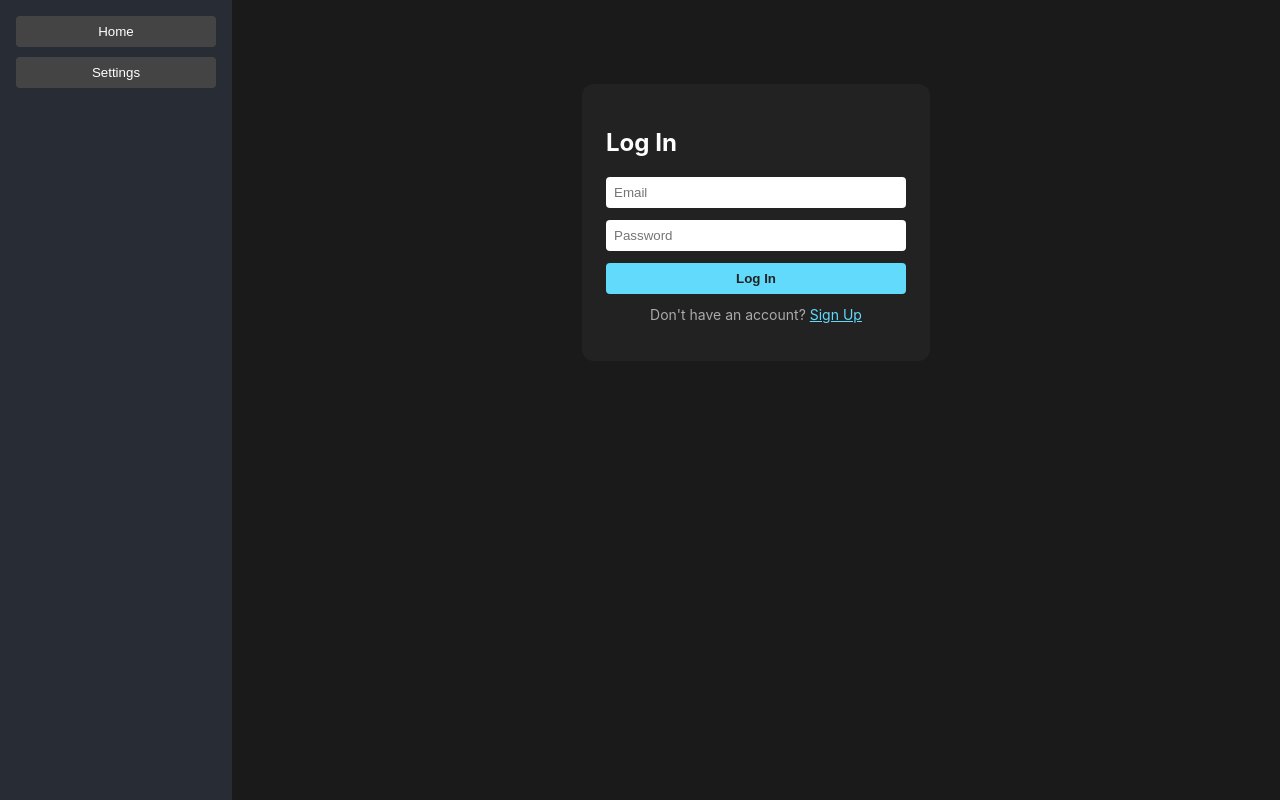
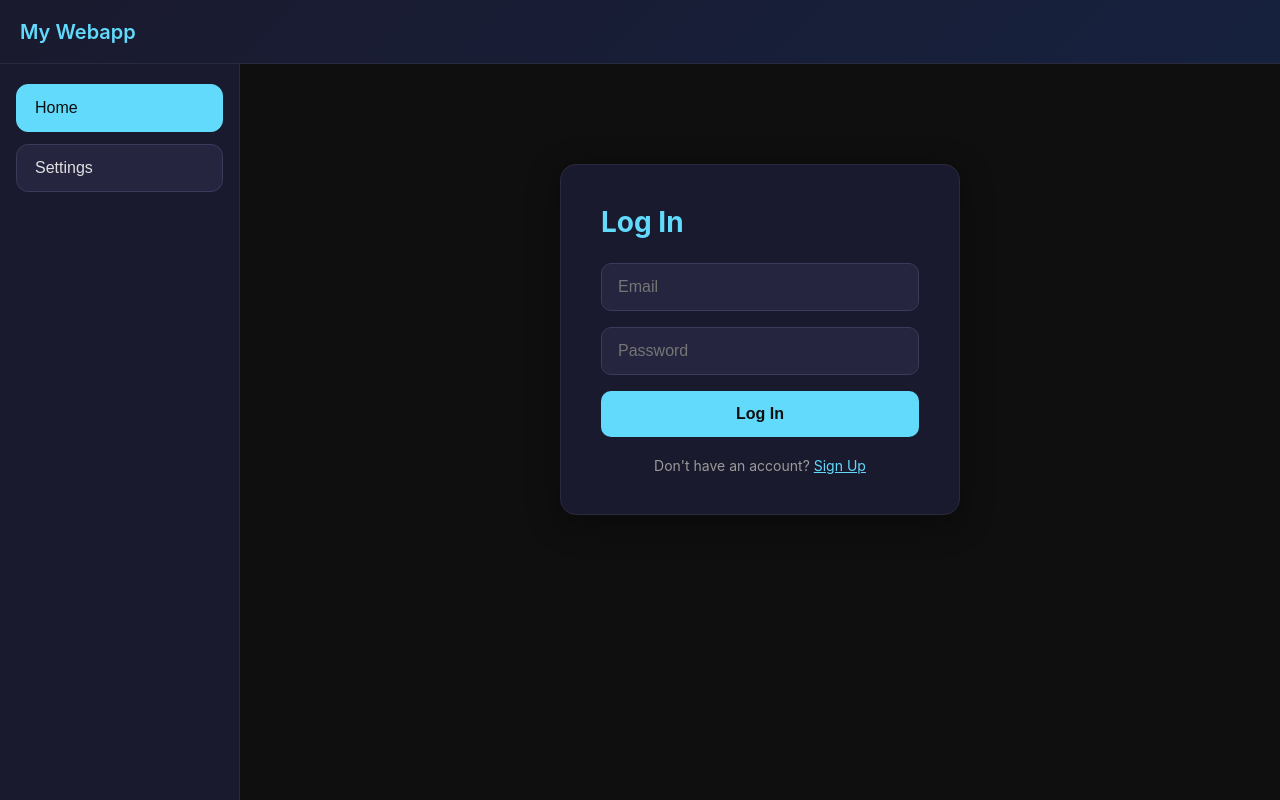
Before and after one commit to Closehunter/my-webapp, a React (Create React App) app: page / in a window 1280 px wide. Built offline with nearby package versions, Linux system fonts and the light colour scheme; no server answers.

Commit message:
Add mobile responsive design

```diff
--- a/src/App.css
+++ b/src/App.css
@@ -1,208 +1,404 @@
-.container {
-  display: flex;
-  min-height: 100vh;
-  flex-direction: row;
-  position: relative;
+* {
+  margin: 0;
+  padding: 0;
+  box-sizing: border-box;
 }
 
-.hamburger {
-  display: none;
-  position: fixed;
-  top: 16px;
-  left: 16px;
-  z-index: 1001;
-  background: #282c34;
-  color: #fff;
-  border: none;
-  font-size: 28px;
-  padding: 8px 16px;
-  cursor: pointer;
-  border-radius: 4px;
+body {
+  font-family: -apple-system, BlinkMacSystemFont, 'Segoe UI', 'Roboto', 'Oxygen', 'Ubuntu', 'Cantarell', sans-serif;
+  background: #0f0f0f;
+  color: #e0e0e0;
 }
 
-.sidebar {
-  width: 200px;
-  background: #282c34;
+.app-root {
+  display: grid;
+  grid-template-areas:
+    "appbar appbar"
+    "sidebar content";
+  grid-template-columns: 240px 1fr;
+  grid-template-rows: 64px 1fr;
+  min-height: 100vh;
+}
+
+/* App Bar */
+.app-bar {
+  grid-area: appbar;
+  background: linear-gradient(135deg, #1a1a2e 0%, #16213e 100%);
+  border-bottom: 1px solid #2a2a3e;
+  display: flex;
+  align-items: center;
+  padding: 0 20px;
+  gap: 16px;
+}
+
+.menu-button {
+  display: none;
+  flex-direction: column;
+  gap: 4px;
+  background: transparent;
+  border: none;
+  cursor: pointer;
+  padding: 8px;
+}
+
+.menu-button span {
+  width: 24px;
+  height: 3px;
+  background: #61dafb;
+  border-radius: 2px;
+}
+
+.app-title {
+  font-size: 20px;
+  font-weight: 600;
+  color: #61dafb;
+}
+
+.user-avatar {
+  margin-left: auto;
+  width: 40px;
+  height: 40px;
+  border-radius: 50%;
+  background: linear-gradient(135deg, #667eea 0%, #764ba2 100%);
+  display: flex;
+  align-items: center;
+  justify-content: center;
+  font-weight: 700;
   color: #fff;
-  padding: 16px;
+}
+
+/* Desktop Sidebar */
+.sidebar-desktop {
+  grid-area: sidebar;
+  background: #1a1a2e;
+  border-right: 1px solid #2a2a3e;
+  padding: 20px 16px;
   display: flex;
   flex-direction: column;
-  position: relative;
+  gap: 12px;
 }
 
-.sidebar button {
-  margin-bottom: 10px;
-  padding: 8px;
-  background: #444;
-  color: #fff;
-  border: none;
+.nav-btn {
+  background: #252540;
+  border: 1px solid #3a3a5a;
+  color: #e0e0e0;
+  padding: 14px 18px;
+  border-radius: 12px;
   cursor: pointer;
-  border-radius: 4px;
+  font-size: 16px;
+  text-align: left;
+  transition: all 0.2s;
+}
+
+.nav-btn:hover {
+  background: #2f2f4a;
+  transform: translateY(-2px);
+}
+
+.nav-btn.active {
+  background: #61dafb;
+  color: #0f0f0f;
+  border-color: #61dafb;
 }
 
 .logout-btn {
-  position: absolute;
-  left: 16px;
-  bottom: 16px;
-  width: calc(100% - 32px);
-  background: #e84118;
-  color: #fff;
-  font-weight: bold;
-  border-radius: 4px;
-  border: none;
-  padding: 8px;
-  cursor: pointer;
+  margin-top: auto;
+  background: #e84118 !important;
+  border-color: #e84118 !important;
+  color: #fff !important;
 }
 
-.main {
-  flex: 1;
-  padding: 24px;
-  background: #1a1a1a;
+/* Mobile Drawer */
+.drawer {
+  position: fixed;
+  top: 0;
+  left: -100%;
+  width: 80%;
+  max-width: 300px;
+  height: 100vh;
+  background: #1a1a2e;
+  border-right: 1px solid #2a2a3e;
+  transition: left 0.3s ease;
+  z-index: 1001;
+  display: flex;
+  flex-direction: column;
+  padding: 20px;
 }
 
-.log-in-form {
-  max-width: 300px;
-  margin: 60px auto;
-  padding: 24px;
-  background: #222;
+.drawer.open {
+  left: 0;
+}
+
+.drawer-header {
+  display: flex;
+  justify-content: space-between;
+  align-items: center;
+  margin-bottom: 24px;
+  padding-bottom: 16px;
+  border-bottom: 1px solid #2a2a3e;
+}
+
+.drawer-header h2 {
+  color: #61dafb;
+  font-size: 22px;
+}
+
+.close-btn {
+  background: transparent;
+  border: none;
+  color: #e0e0e0;
+  font-size: 28px;
+  cursor: pointer;
+  padding: 0;
+  width: 32px;
+  height: 32px;
+}
+
+.drawer-item {
+  background: #252540;
+  border: 1px solid #3a3a5a;
+  color: #e0e0e0;
+  padding: 16px 20px;
   border-radius: 12px;
+  cursor: pointer;
+  font-size: 16px;
+  text-align: left;
+  margin-bottom: 12px;
+  transition: all 0.2s;
+}
+
+.drawer-item:hover {
+  background: #2f2f4a;
+}
+
+.drawer-item.active {
+  background: #61dafb;
+  color: #0f0f0f;
+  border-color: #61dafb;
+}
+
+.drawer-item.logout {
+  margin-top: auto;
+  background: #e84118;
+  border-color: #e84118;
   color: #fff;
 }
 
-.log-in-form input {
+.overlay {
+  position: fixed;
+  top: 0;
+  left: 0;
   width: 100%;
-  margin-bottom: 12px;
-  padding: 8px;
-  border: none;
-  border-radius: 4px;
-  box-sizing: border-box;
+  height: 100%;
+  background: rgba(0, 0, 0, 0.6);
+  z-index: 1000;
 }
 
-.log-in-form button {
-  width: 100%;
-  padding: 8px;
-  background: #61dafb;
-  color: #222;
-  border: none;
-  border-radius: 4px;
-  font-weight: bold;
-  cursor: pointer;
+/* Main Content */
+.main-content {
+  grid-area: content;
+  padding: 40px;
+  overflow-y: auto;
 }
 
-.toggle-auth {
-  margin-top: 12px;
-  text-align: center;
-  font-size: 14px;
-  color: #aaa;
+/* Auth Form */
+.auth-form {
+  max-width: 400px;
+  margin: 60px auto;
+  background: #1a1a2e;
+  padding: 40px;
+  border-radius: 16px;
+  border: 1px solid #2a2a3e;
+  box-shadow: 0 8px 32px rgba(0, 0, 0, 0.4);
 }
 
-.toggle-auth span {
+.auth-form h2 {
+  color: #61dafb;
+  margin-bottom: 24px;
+  font-size: 28px;
+}
+
+.auth-form input {
+  width: 100%;
+  padding: 14px 16px;
+  margin-bottom: 16px;
+  background: #252540;
+  border: 1px solid #3a3a5a;
+  border-radius: 10px;
+  color: #e0e0e0;
+  font-size: 16px;
+}
+
+.auth-form input:focus {
+  outline: none;
+  border-color: #61dafb;
+}
+
+.submit-btn {
+  width: 100%;
+  padding: 14px;
+  background: #61dafb;
+  color: #0f0f0f;
+  border: none;
+  border-radius: 10px;
+  font-size: 16px;
+  font-weight: 600;
+  cursor: pointer;
+  transition: all 0.2s;
+}
+
+.submit-btn:hover {
+  background: #4fc3dc;
+  transform: translateY(-2px);
+}
+
+.error-msg {
+  color: #ff6b6b;
+  margin-bottom: 16px;
+  font-size: 14px;
+  text-align: center;
+}
+
+.toggle-text {
+  text-align: center;
+  margin-top: 20px;
+  color: #9a9a9a;
+  font-size: 14px;
+}
+
+.toggle-text span {
   color: #61dafb;
   cursor: pointer;
   text-decoration: underline;
 }
 
-.error-message {
-  color: #e84118;
-  font-size: 14px;
-  margin-bottom: 10px;
+/* Welcome Section */
+.welcome-section {
+  max-width: 800px;
+  margin: 40px auto;
   text-align: center;
-  font-weight: 500;
 }
 
-.profile-section {
-  max-width: 500px;
-  margin: 40px auto;
+.welcome-section h1 {
+  font-size: 48px;
+  color: #61dafb;
+  margin-bottom: 16px;
 }
 
-.profile-info {
-  background: #222;
-  padding: 24px;
-  border-radius: 12px;
-  color: #fff;
+.welcome-section p {
+  font-size: 18px;
+  color: #9a9a9a;
 }
 
-.profile-info p {
-  margin: 12px 0;
+/* Profile Card */
+.profile-card {
+  max-width: 600px;
+  margin: 40px auto;
+  background: #1a1a2e;
+  padding: 40px;
+  border-radius: 16px;
+  border: 1px solid #2a2a3e;
+  box-shadow: 0 8px 32px rgba(0, 0, 0, 0.4);
+}
+
+.profile-card h2 {
+  color: #61dafb;
+  margin-bottom: 32px;
+  font-size: 28px;
+}
+
+.profile-item {
+  display: flex;
+  justify-content: space-between;
+  padding: 16px 0;
+  border-bottom: 1px solid #2a2a3e;
+}
+
+.profile-item:last-child {
+  border-bottom: none;
+}
+
+.profile-item .label {
+  color: #9a9a9a;
+  font-weight: 600;
+}
+
+.profile-item .value {
+  color: #e0e0e0;
+}
+
+/* Settings Section */
+.settings-section {
+  max-width: 800px;
+  margin: 40px auto;
+  background: #1a1a2e;
+  padding: 40px;
+  border-radius: 16px;
+  border: 1px solid #2a2a3e;
+  box-shadow: 0 8px 32px rgba(0, 0, 0, 0.4);
+}
+
+.settings-section h2 {
+  color: #61dafb;
+  margin-bottom: 16px;
+  font-size: 28px;
+}
+
+.settings-section p {
+  color: #9a9a9a;
   font-size: 16px;
 }
 
-.profile-info strong {
-  color: #61dafb;
-}
-
-.overlay {
-  display: none;
-}
-
-/* Mobile responsive styles */
+/* Mobile Responsive */
 @media (max-width: 768px) {
-  .hamburger {
-    display: block;
+  .app-root {
+    grid-template-areas:
+      "appbar"
+      "content";
+    grid-template-columns: 1fr;
+    grid-template-rows: 64px 1fr;
   }
 
-  .sidebar {
-    position: fixed;
-    top: 0;
-    left: -250px;
-    width: 250px;
-    height: 100vh;
-    transition: left 0.3s ease;
-    z-index: 1000;
-    padding-top: 60px;
+  .menu-button {
+    display: flex;
   }
 
-  .sidebar.open {
-    left: 0;
+  .sidebar-desktop {
+    display: none;
   }
 
-  .sidebar button {
-    margin-bottom: 12px;
+  .main-content {
+    padding: 20px;
   }
 
-  .logout-btn {
-    position: static;
-    width: 100%;
-    margin-top: auto;
+  .auth-form {
+    margin: 20px auto;
+    padding: 24px;
   }
 
-  .overlay {
-    display: block;
-    position: fixed;
-    top: 0;
-    left: 0;
-    width: 100%;
-    height: 100%;
-    background: rgba(0, 0, 0, 0.5);
-    z-index: 999;
+  .welcome-section h1 {
+    font-size: 32px;
   }
 
-  .main {
-    padding: 70px 16px 16px 16px;
-  }
-
-  .log-in-form {
+  .profile-card,
+  .settings-section {
     margin: 20px auto;
-    padding: 20px;
-    max-width: 90%;
-  }
-
-  .profile-section {
-    margin: 20px auto;
-    max-width: 90%;
-  }
-
-  .profile-info {
-    padding: 16px;
+    padding: 24px;
   }
 }
 
 @media (max-width: 480px) {
-  .log-in-form h2 {
-    font-size: 20px;
+  .app-title {
+    font-size: 18px;
   }
 
-  .profile-section h1 {
+  .welcome-section h1 {
+    font-size: 28px;
+  }
+
+  .auth-form h2,
+  .profile-card h2,
+  .settings-section h2 {
     font-size: 24px;
   }
 }
--- a/src/App.js
+++ b/src/App.js
@@ -9,7 +9,7 @@ function App() {
   const [username, setUsername] = useState('');
   const [signedIn, setSignedIn] = useState(false);
   const [isSignUp, setIsSignUp] = useState(false);
-  const [menuOpen, setMenuOpen] = useState(false);
+  const [drawerOpen, setDrawerOpen] = useState(false);
 
   const [signUpUsername, setSignUpUsername] = useState('');
   const [signUpEmail, setSignUpEmail] = useState('');
@@ -155,36 +155,95 @@ function App() {
     setPassword('');
     setUsername('');
     setSelected('Home');
-    setMenuOpen(false);
+    setDrawerOpen(false);
   };
 
-  const handleMenuClick = (page) => {
+  const handleNavClick = (page) => {
     setSelected(page);
-    setMenuOpen(false);
+    setDrawerOpen(false);
   };
 
   return (
-    <div className="container">
-      <button className="hamburger" onClick={() => setMenuOpen(!menuOpen)}>
-        ☰
-      </button>
+    <div className="app-root">
+      <header className="app-bar">
+        <button className="menu-button" onClick={() => setDrawerOpen(true)}>
+          <span></span>
+          <span></span>
+          <span></span>
+        </button>
+        <h1 className="app-title">My Webapp</h1>
+        {signedIn && (
+          <div className="user-avatar">
+            {username.charAt(0).toUpperCase()}
+          </div>
+        )}
+      </header>
 
-      <aside className={`sidebar ${menuOpen ? 'open' : ''}`}>
-        <button onClick={() => handleMenuClick('Home')}>Home</button>
-        {signedIn && <button onClick={() => handleMenuClick('Profile')}>Profile</button>}
-        <button onClick={() => handleMenuClick('Settings')}>Settings</button>
+      <aside className="sidebar-desktop">
+        <button
+          className={`nav-btn ${selected === 'Home' ? 'active' : ''}`}
+          onClick={() => setSelected('Home')}
+        >
+          Home
+        </button>
         {signedIn && (
-          <button className="logout-btn" onClick={handleLogout}>
+          <button
+            className={`nav-btn ${selected === 'Profile' ? 'active' : ''}`}
+            onClick={() => setSelected('Profile')}
+          >
+            Profile
+          </button>
+        )}
+        <button
+          className={`nav-btn ${selected === 'Settings' ? 'active' : ''}`}
+          onClick={() => setSelected('Settings')}
+        >
+          Settings
+        </button>
+        {signedIn && (
+          <button className="nav-btn logout-btn" onClick={handleLogout}>
             Logout
           </button>
         )}
       </aside>
 
-      {menuOpen && <div className="overlay" onClick={() => setMenuOpen(false)}></div>}
+      {drawerOpen && <div className="overlay" onClick={() => setDrawerOpen(false)}></div>}
 
-      <main className="main">
+      <nav className={`drawer ${drawerOpen ? 'open' : ''}`}>
+        <div className="drawer-header">
+          <h2>Menu</h2>
+          <button className="close-btn" onClick={() => setDrawerOpen(false)}>✕</button>
+        </div>
+        <button
+          className={`drawer-item ${selected === 'Home' ? 'active' : ''}`}
+          onClick={() => handleNavClick('Home')}
+        >
+          Home
+        </button>
+        {signedIn && (
+          <button
+            className={`drawer-item ${selected === 'Profile' ? 'active' : ''}`}
+            onClick={() => handleNavClick('Profile')}
+          >
+            Profile
+          </button>
+        )}
+        <button
+          className={`drawer-item ${selected === 'Settings' ? 'active' : ''}`}
+          onClick={() => handleNavClick('Settings')}
+        >
+          Settings
+        </button>
+        {signedIn && (
+          <button className="drawer-item logout" onClick={handleLogout}>
+            Logout
+          </button>
+        )}
+      </nav>
+
+      <main className="main-content">
         {selected === 'Home' && !signedIn && !isSignUp && (
-          <form onSubmit={handleLogin} className="log-in-form">
+          <form onSubmit={handleLogin} className="auth-form">
             <h2>Log In</h2>
             <input
               type="email"
@@ -192,17 +251,17 @@ function App() {
               value={email}
               onChange={(e) => setEmail(e.target.value)}
               required
-            /><br />
+            />
             <input
               type="password"
               placeholder="Password"
               value={password}
               onChange={(e) => setPassword(e.target.value)}
               required
-            /><br />
-            {loginError && <p className="error-message">{loginError}</p>}
-            <button type="submit">Log In</button>
-            <p className="toggle-auth">
+            />
+            {loginError && <p className="error-msg">{loginError}</p>}
+            <button type="submit" className="submit-btn">Log In</button>
+            <p className="toggle-text">
               Don't have an account?{' '}
               <span onClick={() => setIsSignUp(true)}>Sign Up</span>
             </p>
@@ -210,7 +269,7 @@ function App() {
         )}
 
         {selected === 'Home' && !signedIn && isSignUp && (
-          <form onSubmit={handleSignUp} className="log-in-form">
+          <form onSubmit={handleSignUp} className="auth-form">
             <h2>Sign Up</h2>
             <input
               type="text"
@@ -218,48 +277,64 @@ function App() {
               value={signUpUsername}
               onChange={(e) => setSignUpUsername(e.target.value)}
               required
-            /><br />
+            />
             <input
               type="email"
               placeholder="Email"
               value={signUpEmail}
               onChange={(e) => setSignUpEmail(e.target.value)}
               required
-            /><br />
+            />
             <input
               type="password"
               placeholder="Password"
               value={signUpPassword}
               onChange={(e) => setSignUpPassword(e.target.value)}
               required
-            /><br />
+            />
             <input
               type="password"
               placeholder="Confirm Password"
               value={signUpConfirmPassword}
               onChange={(e) => setSignUpConfirmPassword(e.target.value)}
               required
-            /><br />
-            {signUpError && <p className="error-message">{signUpError}</p>}
-            <button type="submit">Sign Up</button>
-            <p className="toggle-auth">
+            />
+            {signUpError && <p className="error-msg">{signUpError}</p>}
+            <button type="submit" className="submit-btn">Sign Up</button>
+            <p className="toggle-text">
               Already have an account?{' '}
               <span onClick={() => setIsSignUp(false)}>Log In</span>
             </p>
           </form>
         )}
 
-        {selected === 'Home' && signedIn && <h1>Welcome back, {username}!</h1>}
+        {selected === 'Home' && signedIn && (
+          <div className="welcome-section">
+            <h1>Welcome back, {username}!</h1>
+            <p>Use the menu to navigate to your profile or settings.</p>
+          </div>
+        )}
+
         {selected === 'Profile' && (
-          <div className="profile-section">
-            <h1>Your Profile</h1>
-            <div className="profile-info">
-              <p><strong>Username:</strong> {username}</p>
-              <p><strong>Email:</strong> {email}</p>
+          <div className="profile-card">
+            <h2>Your Profile</h2>
+            <div className="profile-item">
+              <span className="label">Username:</span>
+              <span className="value">{username}</span>
+            </div>
+            <div className="profile-item">
+              <span className="label">Email:</span>
+              <span className="value">{email}</span>
             </div>
           </div>
         )}
-        {selected === 'Settings' && <h1>Settings Panel</h1>}
+
+        {selected === 'Settings' && (
+          <div className="settings-section">
+            <h2>Settings</h2>
+            <p>Settings features coming soon.</p>
+          </div>
+        )}
       </main>
     </div>
   );
```
